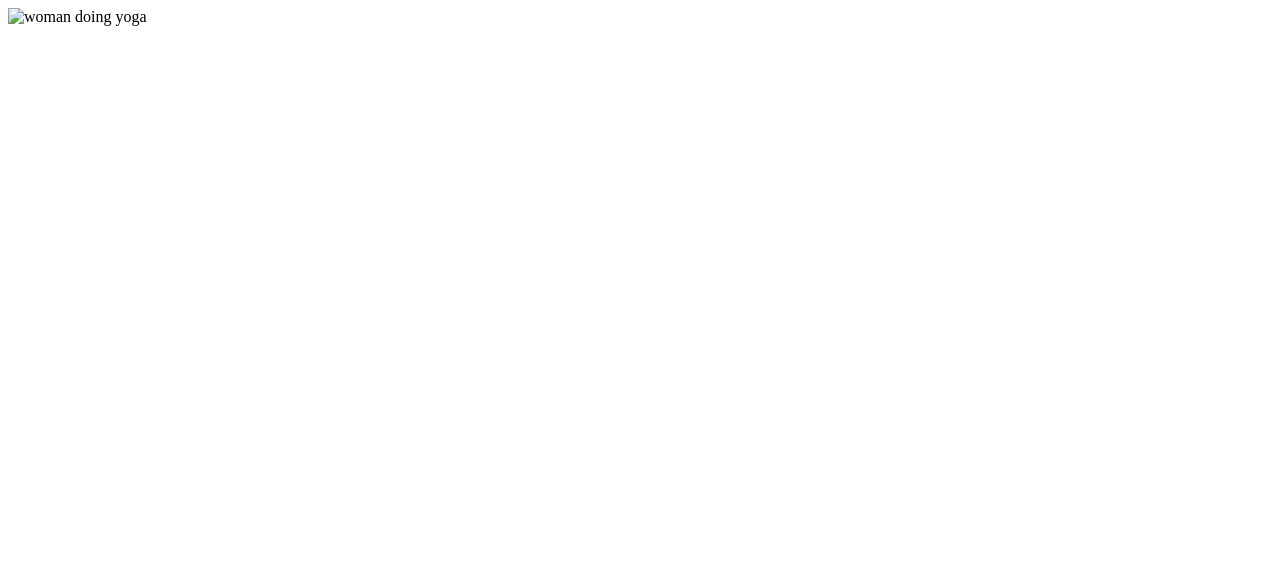
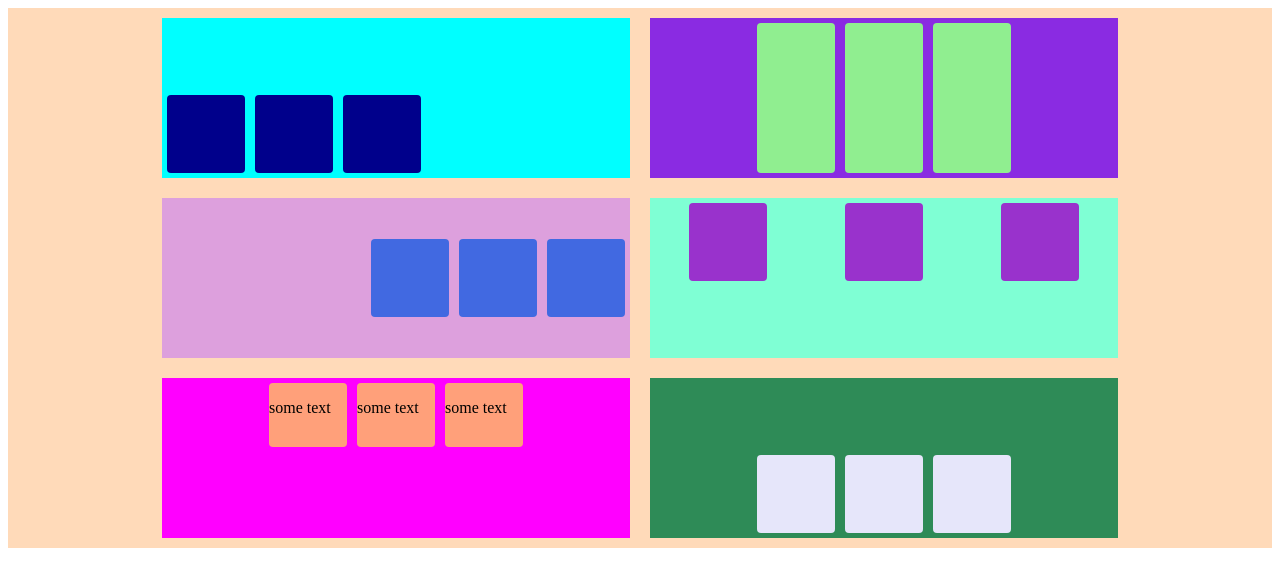
Before and after one commit to AllyxPally/Flexbox-test, a plain HTML site: page index.html in a window 1280 px wide. Drawn offline with Linux system fonts and the light colour scheme.

Commit message:
add changes

```diff
--- a/index.html
+++ b/index.html
@@ -1,11 +1,49 @@
 <!DOCTYPE html>
 <html lang="en">
-    <head>
-        <meta charset="utf-8">
-        <meta name="viewport" content="width=device-width, initial-scale=1.0">
-        <link rel="stylesheet" href="styles/index.css">
+ <head>
 
-        <section>
-            <img class="main-pic" src="images/frame0.png" alt=" woman doing yoga">
+    <link rel="stylesheet" href="styles/index.css">
+    <title>Flexbox Test</title>
+</head>
+<body>
+    <div class="flexbox-container">
+        <div class="flexbox-item flexbox-item-1">
+            <div class="box-1"></div>
+            <div class="box-1"></div>
+            <div class="box-1"></div>
+    </div>
+        <div class="flexbox-item flexbox-item-2">
+            <div class="box-2"></div>
+            <div class="box-2"></div>
+            <div class="box-2"></div>
+    </div>
+        <div class="flexbox-item flexbox-item-3">
+            <div class="box-3"></div>
+            <div class="box-3"></div>
+            <div class="box-3"></div>
+    </div>
 
-        </section>
+        <div class="flexbox-item flexbox-item-4">
+            <div class="box-4"></div>
+            <div class="box-4"></div>
+            <div class="box-4"></div>
+
+    </div>
+
+        <div class="flexbox-item flexbox-item-5">
+            <div class="box-5"><p>some text</p></div>
+            <div class="box-5"><p>some text</p></div>
+            <div class="box-5"><p>some text</p></div>
+        </div>
+
+        <div class="flexbox-item flexbox-item-6">
+            <div class="box-6"></div>
+            <div class="box-6"></div>
+            <div class="box-6"></div>
+    </div>
+
+
+
+</body>
+
+</html>
--- a/styles/index.css
+++ b/styles/index.css
@@ -0,0 +1,130 @@
+.flexbox-container {
+   display: flex;
+   flex-wrap: wrap;
+   justify-content: center;
+   background-color: peachpuff;
+}
+
+
+.flexbox-item {
+    width:  468px;
+    height: 160px;
+    margin: 10px;
+    border: 3px;
+    top:    90px;
+    left:   98px;
+
+}
+
+ .flexbox-item-1 {
+    width: 468px;
+    height: 160px;
+    display: flex;
+    justify-content: flex-start;
+    align-items: flex-end;
+    background-color: aqua;
+
+}
+
+
+.flexbox-item-2 {
+    width: 468px;
+    height: 160px;
+    display: flex;
+    justify-content: center;
+    flex-direction: row;
+    align-items: stretch;
+    background-color:blueviolet;
+}
+
+.flexbox-item-3 {
+    width: 468px;
+    height: 160px;
+    display: flex;
+    justify-content: flex-start;
+    flex-direction: row-reverse;
+    align-items: center;
+    background-color: plum;
+
+
+}
+.flexbox-item-4 {
+    width: 468px;
+    height: 160px;
+    display: flex;
+    justify-content: space-around;
+    align-items: flex-start;
+    background-color: aquamarine;
+
+
+}
+
+.flexbox-item-5 {
+    width: 468px;
+    height: 160px;
+    display: flex;
+    justify-content: center;
+    align-items: flex-start;
+    align-self: stretch;
+    background-color: fuchsia;
+
+}
+
+.flexbox-item-6 {
+    width: 468px;
+    height: 160px;
+    display: flex;
+    justify-content: center;
+    align-items: flex-end;
+    background-color: seagreen;
+
+}
+
+.box-1 {
+    width: 78px;
+    min-height: 78px;
+    margin: 5px;
+    border-radius: 4px;
+    background-color: darkblue;
+}
+
+.box-2 {
+    width: 78px;
+    min-height: 78px;
+    margin: 5px;
+    border-radius: 4px;
+    background-color: lightgreen;
+}
+
+.box-3 {
+    width: 78px;
+    min-height: 78px;
+    margin: 5px;
+    border-radius: 4px;
+    background-color: royalblue;
+}
+
+.box-4 {
+    width: 78px;
+    min-height: 78px;
+    margin: 5px;
+    border-radius: 4px;
+    background-color: darkorchid;
+
+}
+
+.box-5 {
+    width: 78px;
+    min-height: 64px;
+    margin: 5px;
+    border-radius: 4px;
+    background-color: lightsalmon;
+}
+
+.box-6 {
+    width: 78px;
+    min-height: 78px;
+    margin: 5px;
+    border-radius: 4px;
+    background-color: lavender;
+}
```
